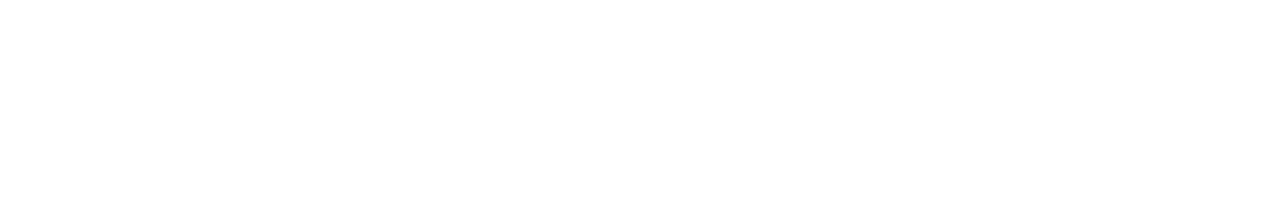
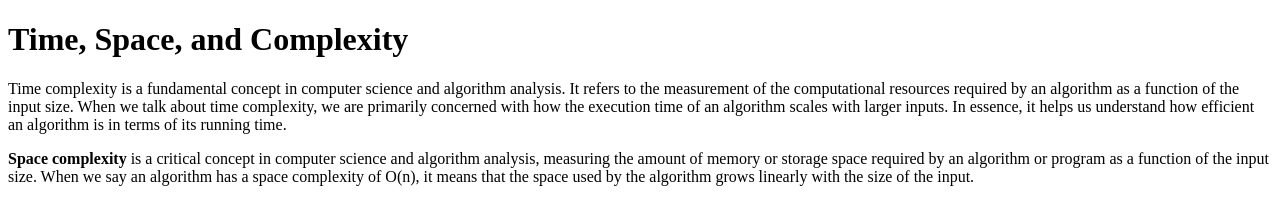
Before and after one commit to acciojob/time-and-space-complexity-prajwaltetoo, a website: page main.html in a window 1280 px wide. Drawn offline with Linux system fonts and the light colour scheme.

Commit message:
created a submission

```diff
--- a/main.html
+++ b/main.html
@@ -7,6 +7,9 @@
 </head>
 
 <body>
+<h1>Time, Space, and Complexity</h1>
+<p>Time complexity is a fundamental concept in computer science and algorithm analysis. It refers to the measurement of the computational resources required by an algorithm as a function of the input size. When we talk about time complexity, we are primarily concerned with how the execution time of an algorithm scales with larger inputs. In essence, it helps us understand how efficient an algorithm is in terms of its running time.</p>
+<p><b>Space complexity</b> is a critical concept in computer science and algorithm analysis, measuring the amount of memory or storage space required by an algorithm or program as a function of the input size. When we say an algorithm has a space complexity of O(n), it means that the space used by the algorithm grows linearly with the size of the input.</p>
 	<!-- the entire body must be written by student -->
     <script type="text/javascript" src="./script.js">
 </script>
```
